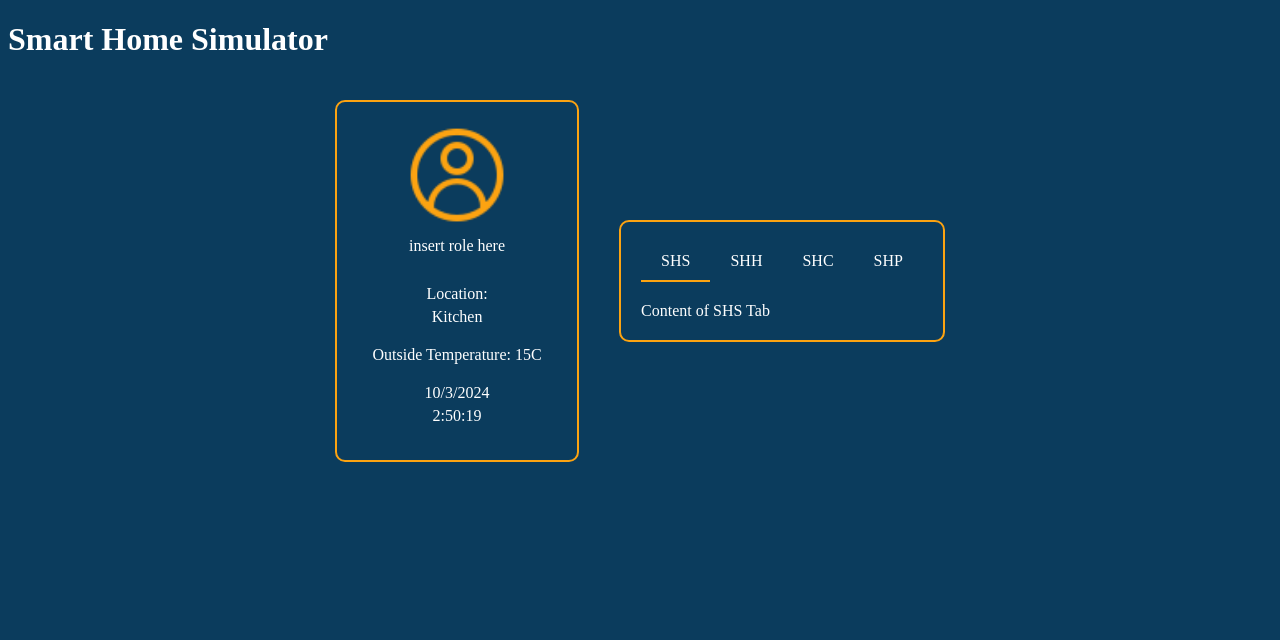
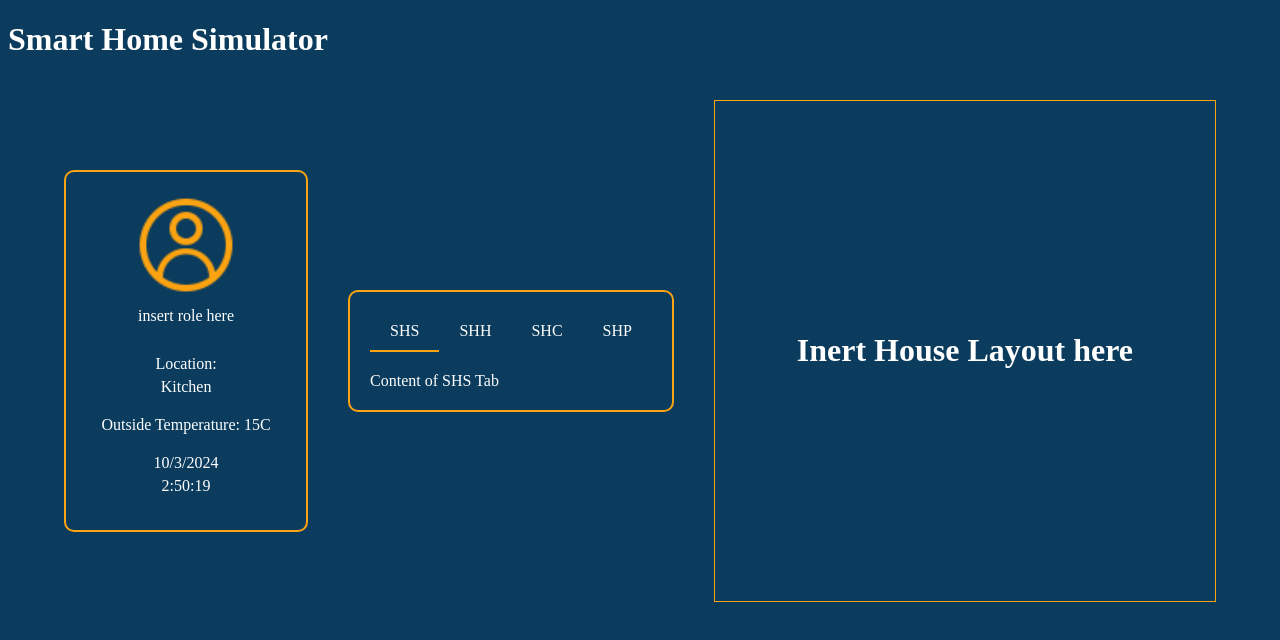
Before and after one commit to LiamDaigle/SOEN343, a React (Vite) app in the folder SmartHomeSystem/frontend/: page / in a window 1280 px wide. Shown: the top 640 px of the page. Built offline with nearby package versions, Linux system fonts and the light colour scheme.

Commit message:
added house layout wireframe

```diff
--- a/SmartHomeSystem/frontend/src/Dashboard/DashboardLandingPage.tsx
+++ b/SmartHomeSystem/frontend/src/Dashboard/DashboardLandingPage.tsx
@@ -2,6 +2,7 @@ import React from "react";
 import UserProfile from "./UserProfile";
 import TabComponent from "./TabComponent";
 import "./DashboardLandingPage.css";
+import HouseLayout from "./HouseLayout";
 
 const DashboardLandingPage = () => {
   return (
@@ -11,6 +12,7 @@ const DashboardLandingPage = () => {
       <div className="dashboard-content-container">
         <UserProfile />
         <TabComponent />
+        <HouseLayout />
       </div>
     </div>
   );
--- /dev/null
+++ b/SmartHomeSystem/frontend/src/Dashboard/HouseLayout.css
@@ -0,0 +1,8 @@
+.house-layout-container {
+  width: 500px;
+  height: 500px;
+  display: flex;
+  justify-content: center;
+  align-items: center;
+  border: 1px solid var(--accent-color);
+}
--- /dev/null
+++ b/SmartHomeSystem/frontend/src/Dashboard/HouseLayout.tsx
@@ -0,0 +1,13 @@
+import React from "react";
+import "./HouseLayout.css"
+
+const HouseLayout = () => {
+  return (
+    <div className="house-layout-container">
+      <h1>Inert House Layout here</h1>{" "}
+      {/* TODO: put the house layout (we can refactor the files later) */}
+    </div>
+  );
+};
+
+export default HouseLayout;
```
